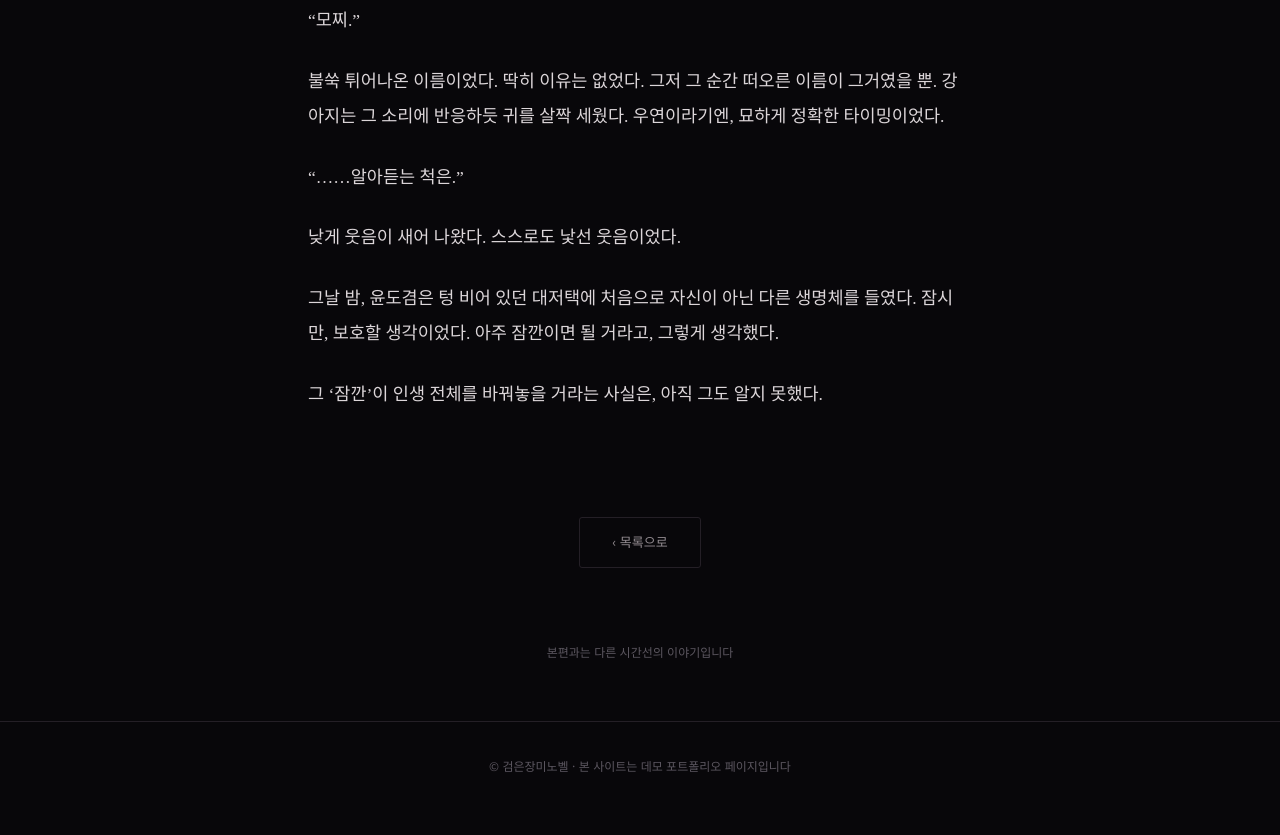
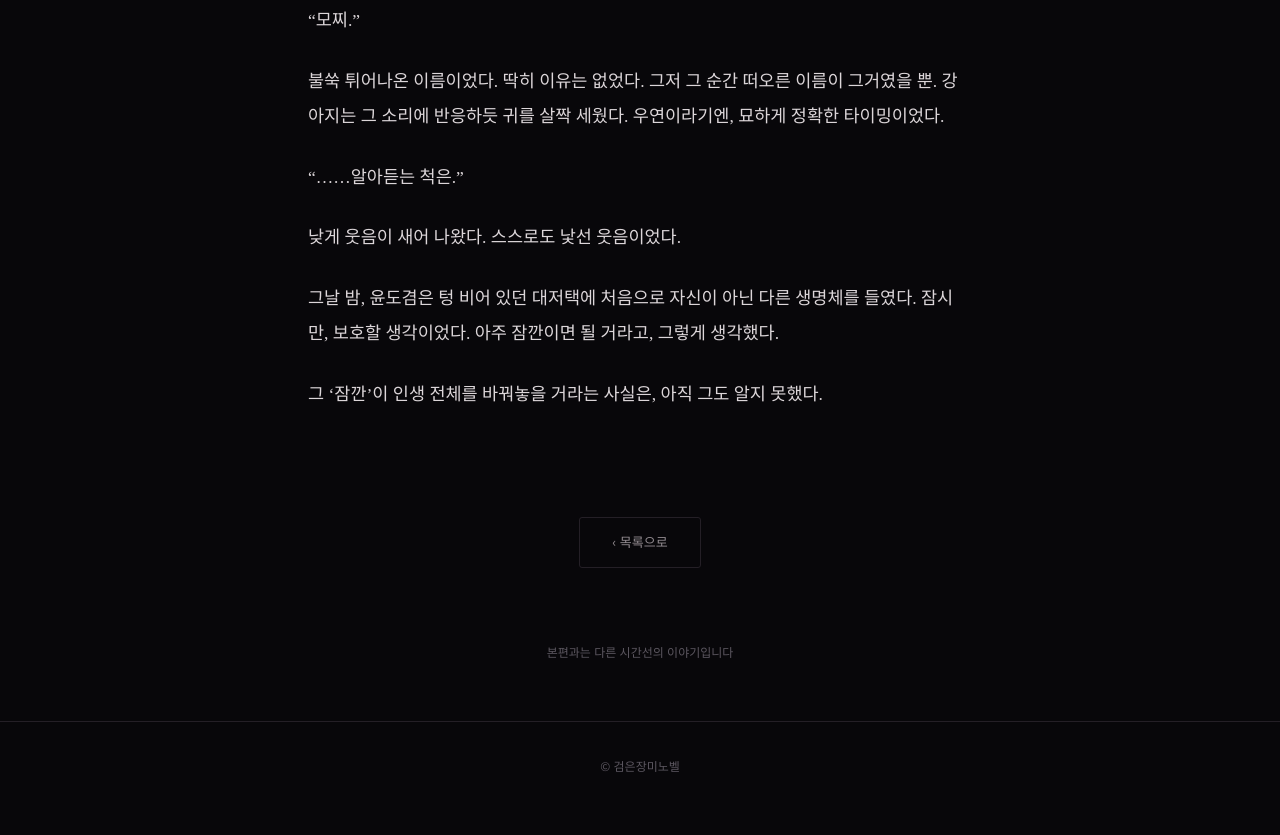
Before and after one commit to gguingcho/blackrose, a plain HTML site: page if1.html in a window 1280 px wide. Shown: the part 1845-2680 px from the top of the page. Drawn offline with Linux system fonts and the light colour scheme.

Commit message:
Update if1.html

```diff
--- a/if1.html
+++ b/if1.html
@@ -75,7 +75,7 @@
   본편과는 다른 시간선의 이야기입니다
 </p>
 
-<footer>© 검은장미노벨 · 본 사이트는 데모 포트폴리오 페이지입니다</footer>
+<footer>© 검은장미노벨</footer>
 
 </body>
 </html>
```
